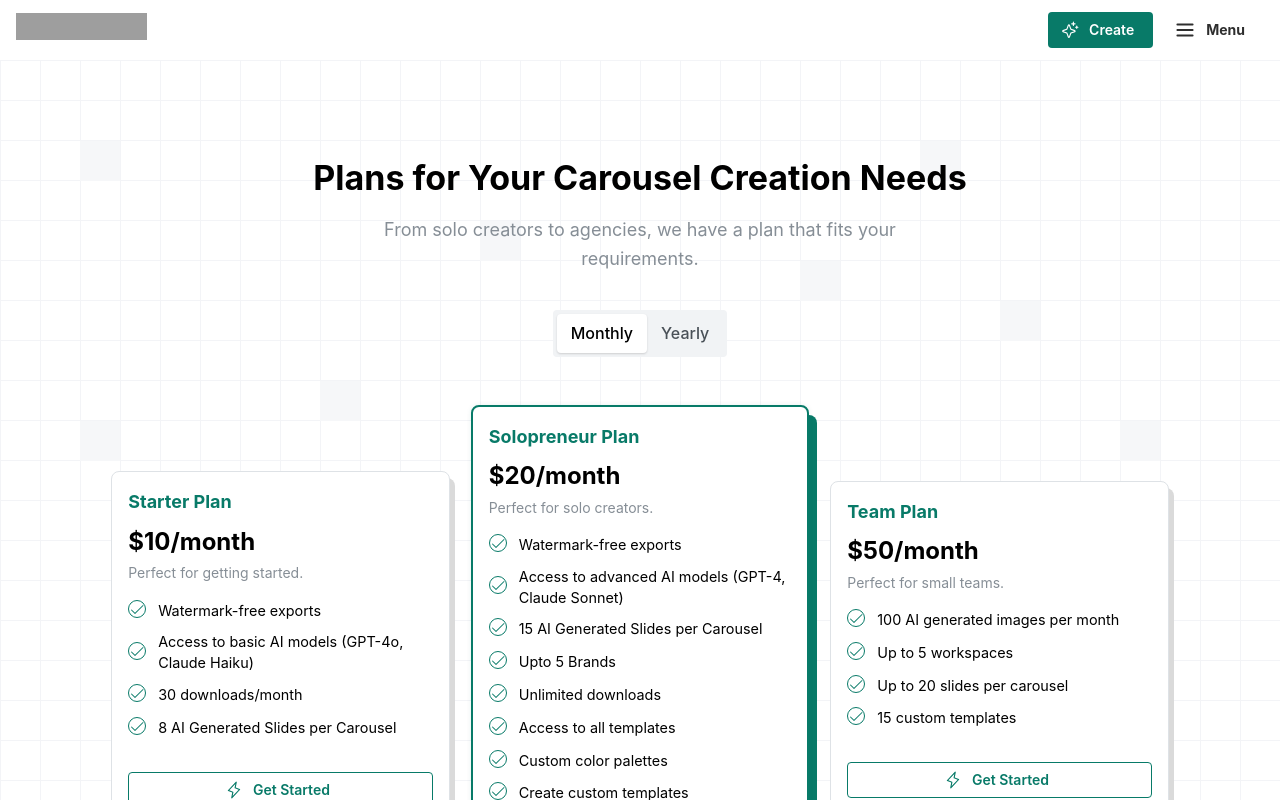
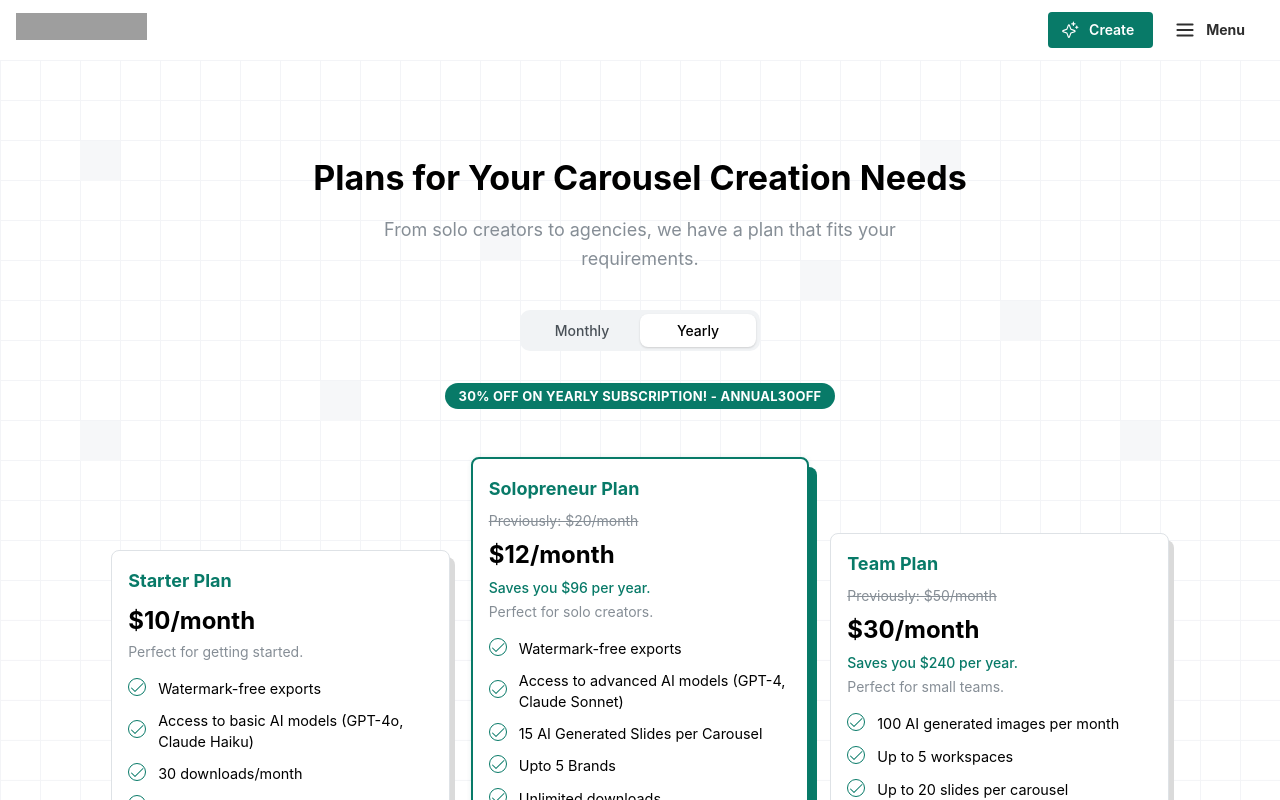
Before and after one commit to inabeelanjum/postNitro_task, a Next.js app: page /en/plans in a window 1280 px wide. Shown: the top 800 px of the page. Built offline with nearby package versions, Linux system fonts and the light colour scheme; grey boxes are pictures that could not be loaded.

Commit message:
toggle improvments

```diff
--- a/app/[locale]/plans/page.tsx
+++ b/app/[locale]/plans/page.tsx
@@ -21,7 +21,7 @@ import planStyles from './PlanCards.module.css';
 
 export default function PlansPage() {
   const t = useTranslations('plans');
-  const [billingPeriod, setBillingPeriod] = useState('monthly');
+  const [billingPeriod, setBillingPeriod] = useState('yearly');
 
   const isYearly = billingPeriod === 'yearly';
 
@@ -70,13 +70,45 @@ export default function PlansPage() {
                 { label: t('billing.monthly'), value: 'monthly' },
                 { label: t('billing.yearly'), value: 'yearly' }
               ]}
-              size="md"
+              size="sm"
+              styles={{
+                root: {
+                  width: '240px',
+                  borderRadius: '10px'
+                },
+                label: {
+                  padding: '6px 16px',
+                  borderRadius: '10px'
+                },
+                control: {
+                  borderRadius: '10px'
+                },
+                indicator: {
+                  borderRadius: '8px'
+                }
+              }}
             />
           </Group>
 
           {isYearly && (
-            <Badge variant="filled" color="#087a68" sx={{ backgroundColor: '#087a68', '--badge-bg': '#087a68' }} mt={10}>
-              {t('billing.discount')}
+            <Badge
+              variant="filled"
+              color="#087a68"
+              size="lg"
+              sx={{
+                backgroundColor: '#087a68',
+                '--badge-bg': '#087a68',
+                '--badge-color': 'var(--mantine-color-white)',
+                '--badge-bd': 'calc(0.0625rem * var(--mantine-scale)) solid transparent',
+                fontSize: '1rem',
+                padding: '10px 16px',
+                height: 'auto',
+                textTransform: 'uppercase',
+                fontWeight: 600
+              }}
+              mt={16}
+            >
+              30% OFF ON YEARLY SUBSCRIPTION! - ANNUAL30OFF
             </Badge>
           )}
         </Stack>
@@ -198,7 +230,7 @@ export default function PlansPage() {
                   <Text className={planStyles.planTitle}>Solopreneur Plan</Text>
                   {isYearly ? (
                     <div>
-                      <Text className={planStyles.planOriginalPrice}>$20/month</Text>
+                      <Text className={planStyles.planOriginalPrice}>Previously: $20/month</Text>
                       <Text className={planStyles.planCharge}>$12/month</Text>
                       <Text className={planStyles.planSaving}>Saves you $96 per year.</Text>
                     </div>
@@ -288,7 +320,7 @@ export default function PlansPage() {
                   <Text className={planStyles.planTitle}>Team Plan</Text>
                   {isYearly ? (
                     <div>
-                      <Text className={planStyles.planOriginalPrice}>$50/month</Text>
+                      <Text className={planStyles.planOriginalPrice}>Previously: $50/month</Text>
                       <Text className={planStyles.planCharge}>$30/month</Text>
                       <Text className={planStyles.planSaving}>Saves you $240 per year.</Text>
                     </div>
```
